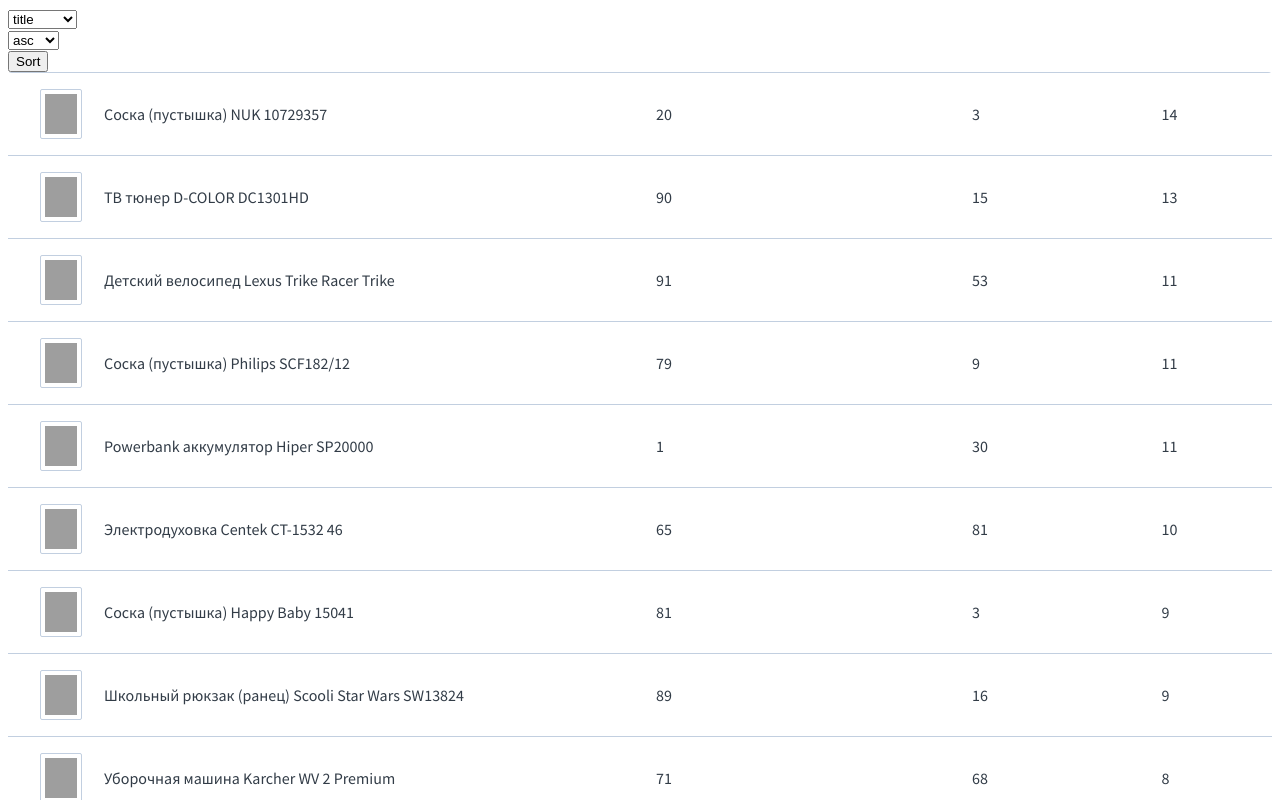
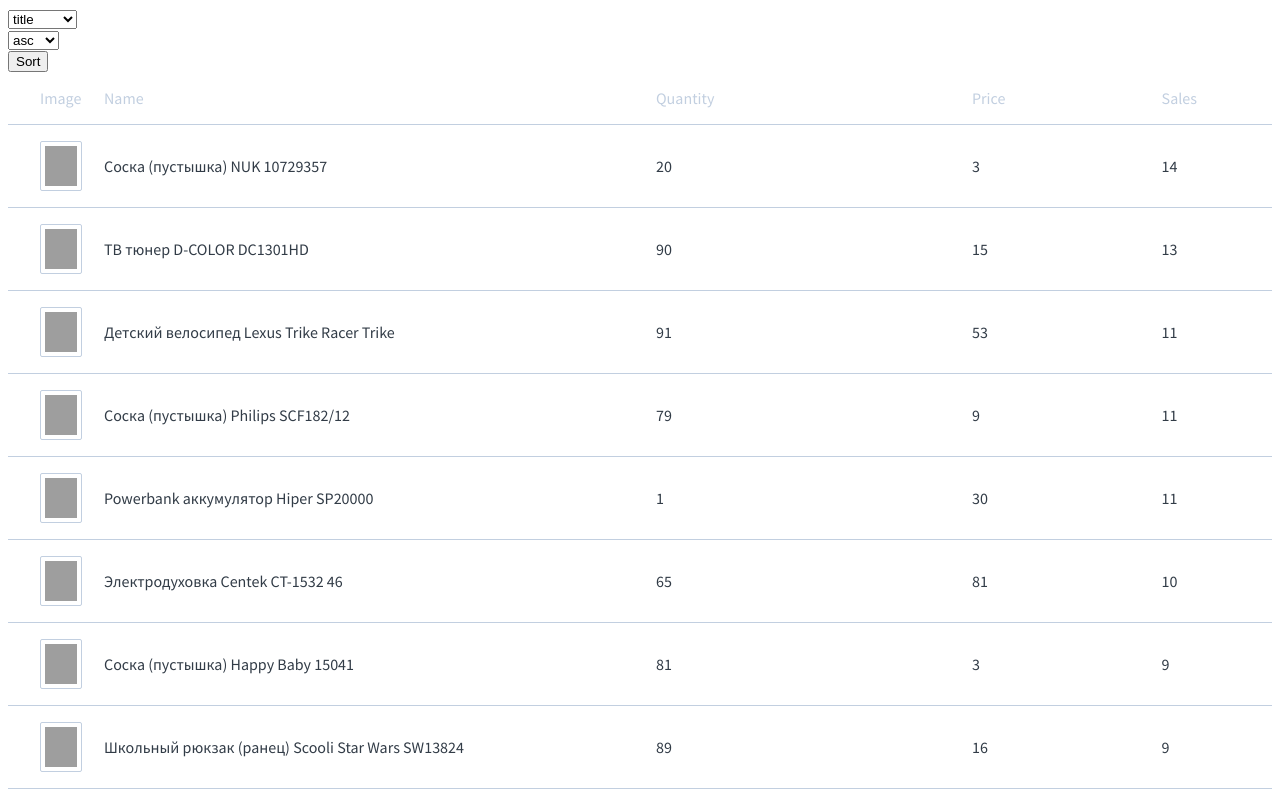
Before and after one commit to js-tasks-ru/js-20200622_mihail-letov, a website: page 05-dom-document-loading/2-sortable-table-v1/index.html in a window 1280 px wide. Shown: the top 800 px of the page. Drawn offline with Linux system fonts and the light colour scheme; grey boxes are pictures that could not be loaded.

Commit message:
05-dom-document-loading

```diff
--- a/04-oop-basic-intro-to-dom/1-column-chart/index.js
+++ b/04-oop-basic-intro-to-dom/1-column-chart/index.js
@@ -1,11 +1,10 @@
 export default class ColumnChart {
-
-	chartHeight = 50;
 
     constructor(options = {}) {
 
 		this.options = options;
 		this.options.data = options.data || [];
+		this.chartHeight = 50;
 
         this.element = this.renderChart();
         let chart = this.element.querySelector(".column-chart__chart");
--- a/05-dom-document-loading/2-sortable-table-v1/index.html
+++ b/05-dom-document-loading/2-sortable-table-v1/index.html
@@ -79,5 +79,9 @@
 
     sortableTable.sort(fieldValue, orderValue);
   });
+
+  const { body } = sortableTable.subElements;
+  console.log(body);
+
 </script>
 </body>
--- a/05-dom-document-loading/2-sortable-table-v1/index.js
+++ b/05-dom-document-loading/2-sortable-table-v1/index.js
@@ -5,6 +5,13 @@
         this.header = header;
         this.data = options.data || [];
         this.element = this.createSortable();
+    }
+
+    get subElements() {
+        return {
+            header: this.htmlHeader,
+            body: this.body
+        };
     }
 
     createSortable() {
@@ -46,7 +53,6 @@
             });
             htmlBody.append(link);
         });
-
         return htmlBody;
 
     }
@@ -61,10 +67,10 @@
 
     reloadBody(table) {
         table = table || document.querySelector(".sortable-table");
-        this.htmlBody = this.createBody();
+        this.body = this.createBody();
         const oldBody = table.querySelector(".sortable-table__body");
         if (oldBody) oldBody.remove();
-        table.prepend(this.htmlBody);
+        table.append(this.body);
     }
 
     sortByField(array, field, sortType = "string", order = "asc") {
```
